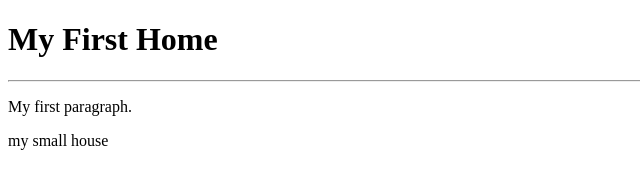
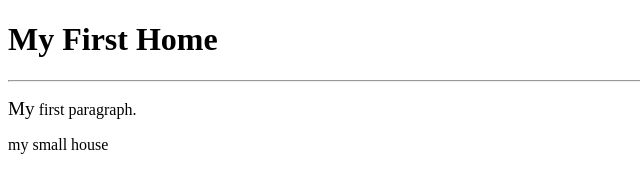
Before and after one commit to Msif9/HTML, a plain HTML site: page index.html in a window 1280 px wide. Shown: the full height of the page, 0-640 px from the left. Drawn offline with Linux system fonts and the light colour scheme.

Commit message:
Update all

```diff
--- a/index.html
+++ b/index.html
@@ -8,7 +8,7 @@
 <body>                   <!-- 定义了 本文档是 HTML5 文档-->
 <h1>My First Home</h1>  <!-- 定义一个大标题-->
 <hr/>
-<p>My first paragraph.</p>            <!-- 定义一个段落-->
+<p><big>My</big> first paragraph.</p>            <!-- 定义一个段落-->
 <section>my small house</section>
 </body>  <!-- 定义了文档的正文，并且是所有可见内容的容器，例如 标题、段落、图像、超链接、表格、列表等-->
 </html>                 <!-- 定义了 本文档是 HTML5 文档-->
```
